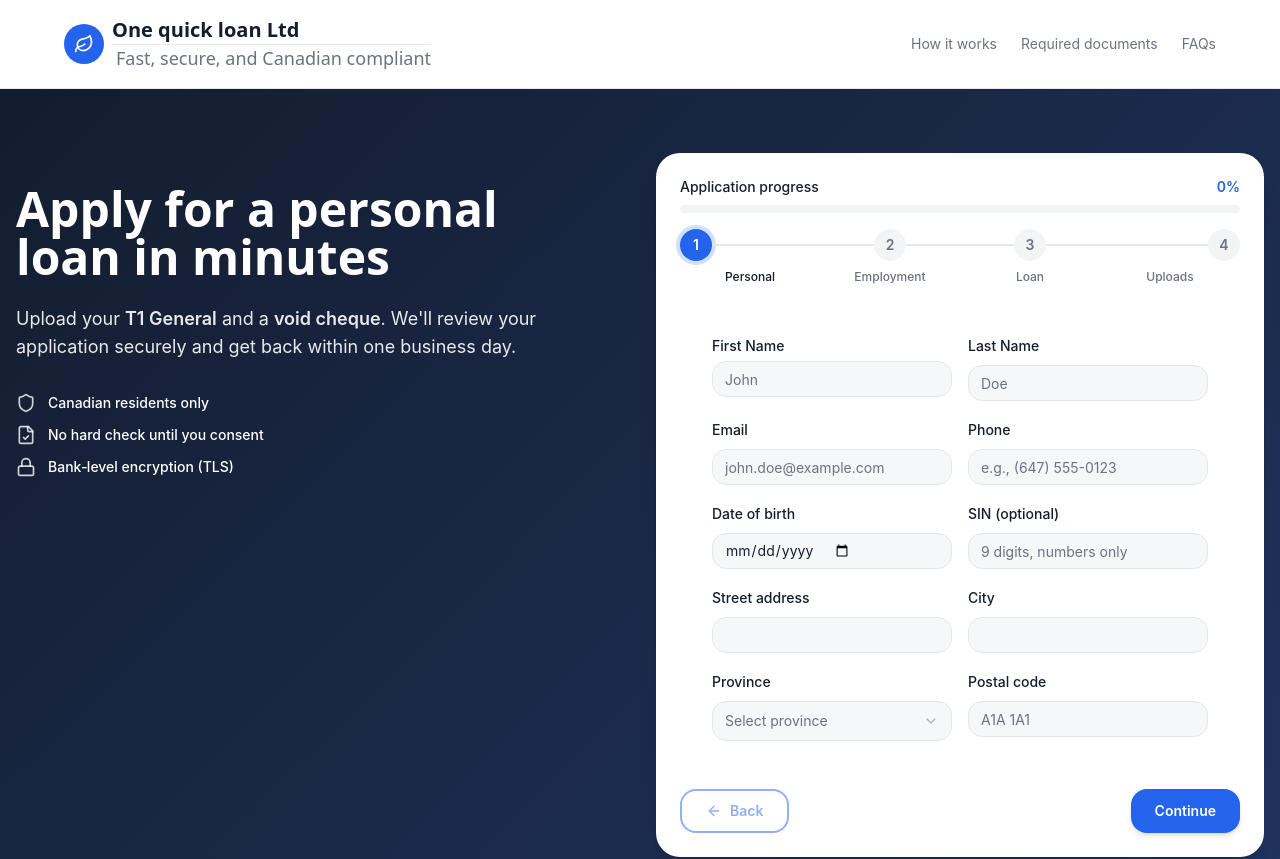
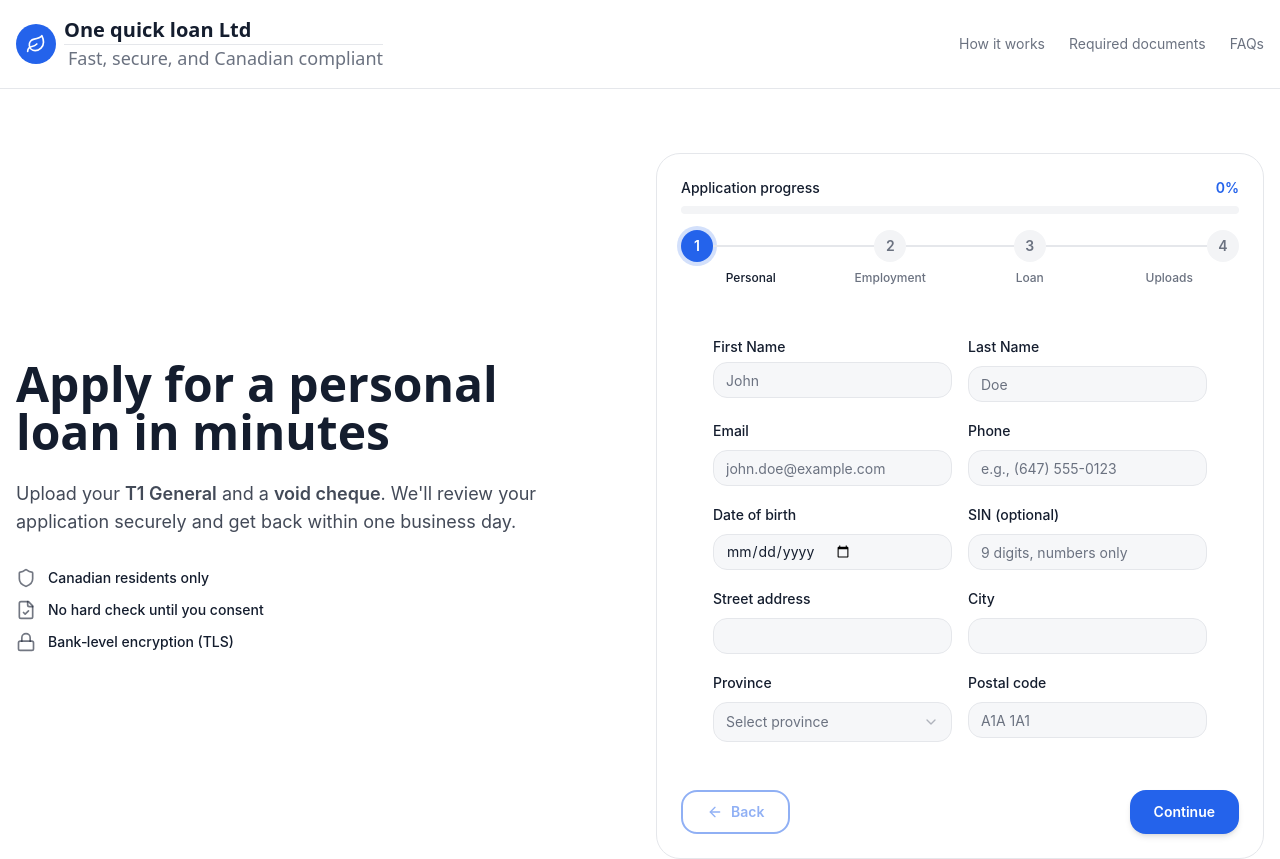
Before and after one commit to sabba1010/Loan-Frintend-Backend, a React (Vite) app: page / in a window 1280 px wide. Shown: the top 859 px of the page. Built offline with nearby package versions, Linux system fonts and the light colour scheme; the HTML template or start-up script is replaced by a standard one.

Commit message:
Update design

```diff
--- a/src/components/Header.tsx
+++ b/src/components/Header.tsx
@@ -6,8 +6,8 @@ export function Header() {
   };
 
   return (
-    <header className="w-full py-4 px-6 bg-card border-b border-border sticky top-0 z-50">
-      <div className="max-w-6xl mx-auto flex items-center justify-between">
+    <header className="w-full py-4 px-4 bg-card border-b border-border sticky top-0 z-50">
+      <div className="max-w-7xl mx-auto flex items-center justify-between">
         <div className="flex items-center gap-2">
           <div className="w-10 h-10 rounded-xl bg-primary flex items-center justify-center">
             <Leaf className="w-5 h-5 text-primary-foreground" />
--- a/src/components/HeroSection.tsx
+++ b/src/components/HeroSection.tsx
@@ -2,12 +2,12 @@ import { Shield, FileCheck, Lock } from "lucide-react";
 
 export function HeroSection() {
   return (
-    <div className="text-primary-foreground py-4 lg:py-8 ">
+    <div className="text-foreground py-4 lg:py-8 flex flex-col justify-center">
       <div className="max-w-xl space-y-6">
-        <h1 className="text-3xl md:text-4xl lg:text-5xl font-bold font-display leading-tight">
+        <h1 className="text-3xl md:text-4xl lg:text-5xl font-bold font-display leading-tight text-foreground">
           Apply for a personal loan in minutes
         </h1>
-        <p className="text-base lg:text-lg opacity-90 leading-relaxed">
+        <p className="text-base lg:text-lg text-foreground/80 leading-relaxed">
           Upload your <span className="font-semibold">T1 General</span> and a{" "}
           <span className="font-semibold">void cheque</span>. We'll review your
           application securely and get back within one business day.
@@ -15,16 +15,16 @@ export function HeroSection() {
 
         <div className="flex flex-col gap-3 pt-2">
           <div className="flex items-center gap-3">
-            <Shield className="w-5 h-5 text-primary-foreground/80" />
-            <span className="text-sm font-medium">Canadian residents only</span>
+            <Shield className="w-5 h-5 text-foreground/60" />
+            <span className="text-sm font-medium text-foreground">Canadian residents only</span>
           </div>
           <div className="flex items-center gap-3">
-            <FileCheck className="w-5 h-5 text-primary-foreground/80" />
-            <span className="text-sm font-medium">No hard check until you consent</span>
+            <FileCheck className="w-5 h-5 text-foreground/60" />
+            <span className="text-sm font-medium text-foreground">No hard check until you consent</span>
           </div>
           <div className="flex items-center gap-3">
-            <Lock className="w-5 h-5 text-primary-foreground/80" />
-            <span className="text-sm font-medium">Bank‑level encryption (TLS)</span>
+            <Lock className="w-5 h-5 text-foreground/60" />
+            <span className="text-sm font-medium text-foreground">Bank‑level encryption (TLS)</span>
           </div>
         </div>
       </div>
--- a/src/pages/Index.tsx
+++ b/src/pages/Index.tsx
@@ -8,17 +8,17 @@ import { Footer } from "@/components/Footer";
 
 const Index = () => {
   return (
-    <div className="min-h-screen bg-background">
+    <div className="min-h-screen bg-white">
       <Header />
 
-      <div className="bg-hero">
+      <div className="bg-white">
         <div className="max-w-7xl mx-auto px-4 py-12 lg:py-16">
-          <div className="grid lg:grid-cols-2 gap-8 items-start">
+          <div className="grid lg:grid-cols-2 gap-8 items-center">
             {/* Hero content */}
             <HeroSection />
 
             {/* Application form */}
-            <div className="bg-card rounded-2xl shadow-xl p-4 lg:p-6">
+            <div className="bg-card rounded-2xl border border-border p-4 lg:p-6">
               <LoanApplicationForm />
             </div>
           </div>
```
